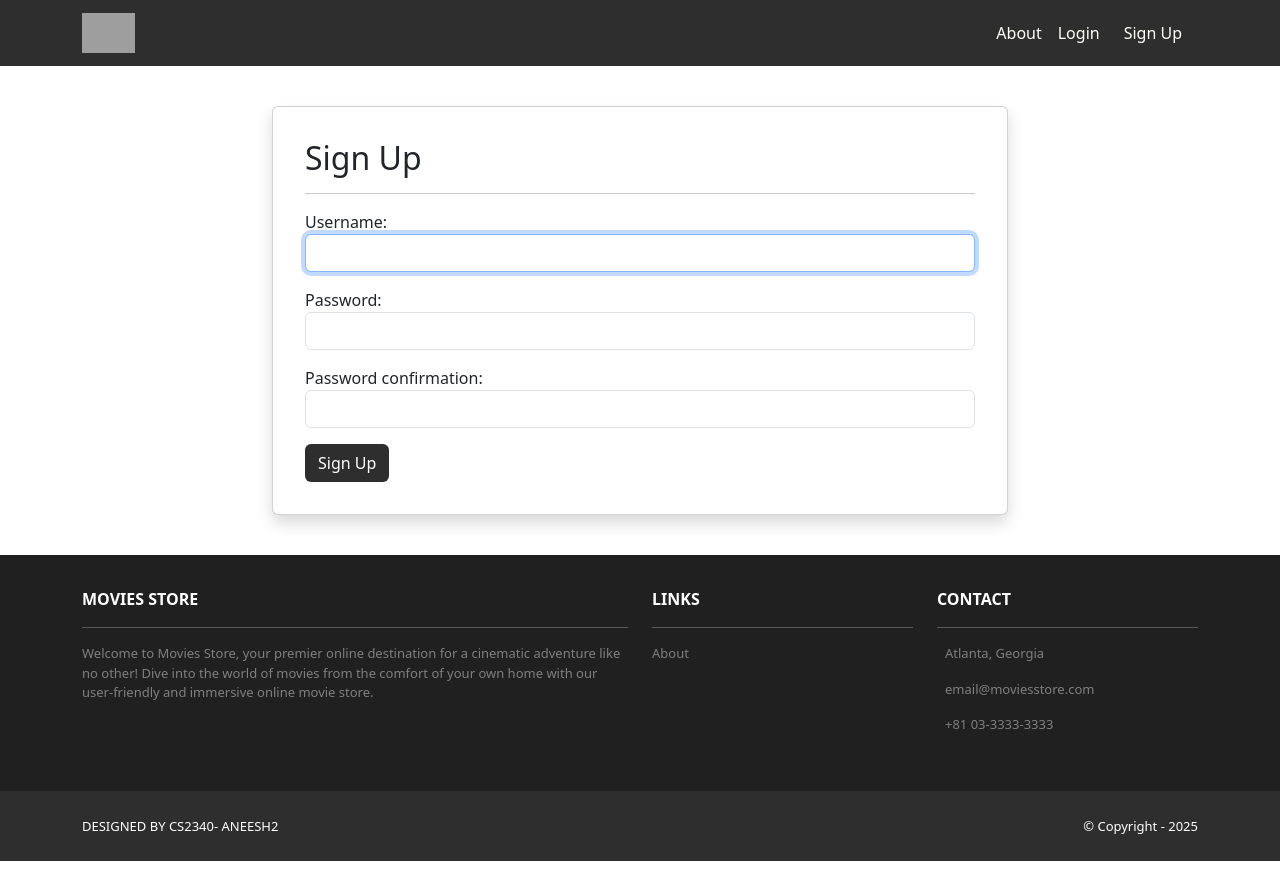
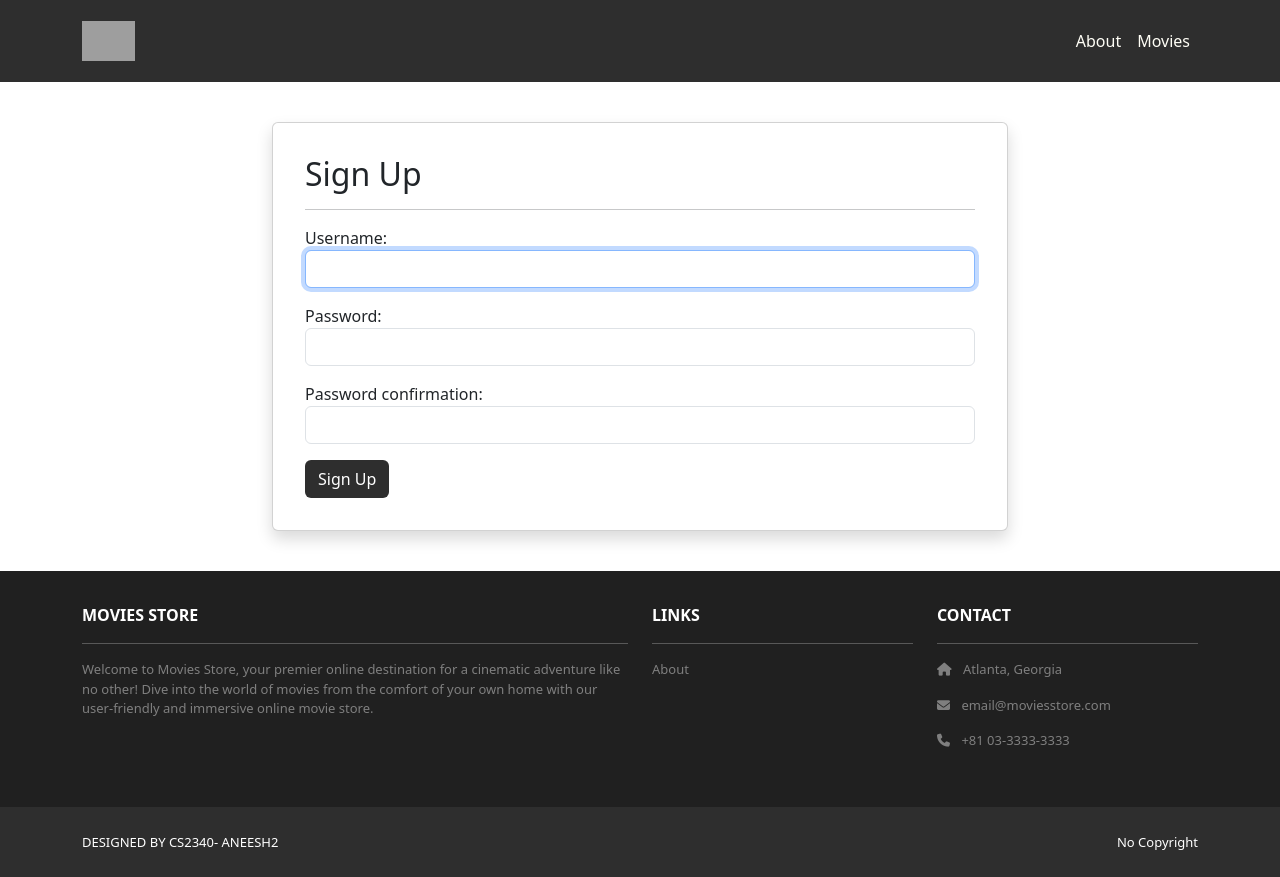
Before and after one commit to loriencho/gtMovieStore, a Django app: page /accounts/signup in a window 1280 px wide. Run offline with Django 5.2, Linux system fonts and the light colour scheme; some libraries are stand-ins or nearby versions; grey boxes are pictures that could not be loaded.

Commit message:
Now the site looks pretty
-Extended the base.html to about.html
-Allowed the movies tab to show up in nav bar
-Added movies, theaters, and small images to About page

```diff
--- a/gtMovieStore/templates/base.html
+++ b/gtMovieStore/templates/base.html
@@ -2,58 +2,31 @@
 <html>
   {% load static %}
   <head>
-    <meta charset="UTF-8">
-    <meta name="viewport" content="width=device-width, initial-scale=1">
-
     <title>{{ template_data.title }}</title>
-
-    <!-- Bootstrap CSS -->
-    <link rel="stylesheet" href="https://cdn.jsdelivr.net/npm/bootstrap@5.3.0/dist/css/bootstrap.min.css">
-
-    <!-- Custom CSS -->
+    <link href="https://cdn.jsdelivr.net/npm/bootstrap@5.3.3/dist/css/bootstrap.min.css" rel="stylesheet" crossorigin="anonymous">
+    <link rel="stylesheet" href="https://cdnjs.cloudflare.com/ajax/libs/font-awesome/6.1.1/css/all.min.css">
+    <link href="https://fonts.googleapis.com/css2?family=Poppins:wght@300;400;500;600;700&display=swap" rel="stylesheet">
+    <script src="https://cdn.jsdelivr.net/npm/bootstrap@5.3.3/dist/js/bootstrap.bundle.min.js"crossorigin="anonymous"></script>
     <link rel="stylesheet" type="text/css" href="{% static 'css/style.css' %}">
+    <meta name="viewport" content="width=device-width, initial-scale=1" />
   </head>
 
   <body>
     <!-- Header -->
-     <nav class="navbar navbar-expand-lg navbar-dark bg-dark">
+    <nav class="p-3 navbar navbar-dark bg-dark navbar-expand-lg">
       <div class="container">
-            <!-- Brand Logo -->
         <a class="navbar-brand" href="{% url 'home.index' %}">
-                <img src="{% static 'img/logo.png' %}" alt="logo" height="40">
+          <img src="{% static 'img/logo.png' %}" alt="logo" height="40" />
         </a>
-
-            <!-- Mobile Toggle Button -->
-            <button class="navbar-toggler" type="button" data-bs-toggle="collapse"
-                    data-bs-target="#navbarNavAltMarkup" aria-controls="navbarNavAltMarkup"
-                    aria-expanded="false" aria-label="Toggle navigation">
+        <button class="navbar-toggler" type="button" data-bs-toggle="collapse" data-bs-target="#navbarNavAltMarkup"
+          aria-controls="navbarNavAltMarkup" aria-expanded="false" aria-label="Toggle navigation">
           <span class="navbar-toggler-icon"></span>
         </button>
-
-            <!-- Navbar Links -->
-            <div class="collapse navbar-collapse justify-content-end" id="navbarNavAltMarkup">
-                <ul class="navbar-nav">
-                    <li class="nav-item">
-                        <a class="nav-link text-light" href="{% url 'home.about' %}">About</a>
-                    </li>
-
-                    {% if user.is_authenticated %}
-                    <li class="nav-item">
-                        <a class="nav-link text-light" href="{% url 'accounts.logout' %}">
-                            Logout ({{ user.username }})
-                        </a>
-                    </li>
-                    {% else %}
-                    <li class="nav-item">
-                        <a class="nav-link text-light" href="{% url 'accounts.login' %}">Login</a>
-                    </li>
-                    <li class="nav-item">
-                        <a class="nav-link btn btn-primary text-white px-3" href="{% url 'accounts.signup' %}">
-                            Sign Up
-                        </a>
-                    </li>
-                    {% endif %}
-                </ul>
+        <div class="collapse navbar-collapse" id="navbarNavAltMarkup">
+          <div class="navbar-nav ms-auto navbar-ml">
+            <a class="nav-link" href="{% url 'home.about' %}">About</a>
+              <a class="nav-link" href="{% url 'movies.index' %}">Movies</a>
+          </div>
         </div>
       </div>
     </nav>
@@ -97,13 +70,10 @@
           </span>
         </div>
         <div class="text-white">
-          <span>© Copyright - 2025</span>
+          <span>No Copyright</span>
         </div>
       </div>
     </section>
     <!-- Footer -->
-        <!-- Bootstrap JavaScript (Fixes Navbar Toggle) -->
-        <script src="https://cdn.jsdelivr.net/npm/bootstrap@5.3.0/dist/js/bootstrap.bundle.min.js"></script>
-
   </body>
 </html>
```
Also changed, not shown: 2 other files. Lines whose indentation alone changed are shown as unchanged.
